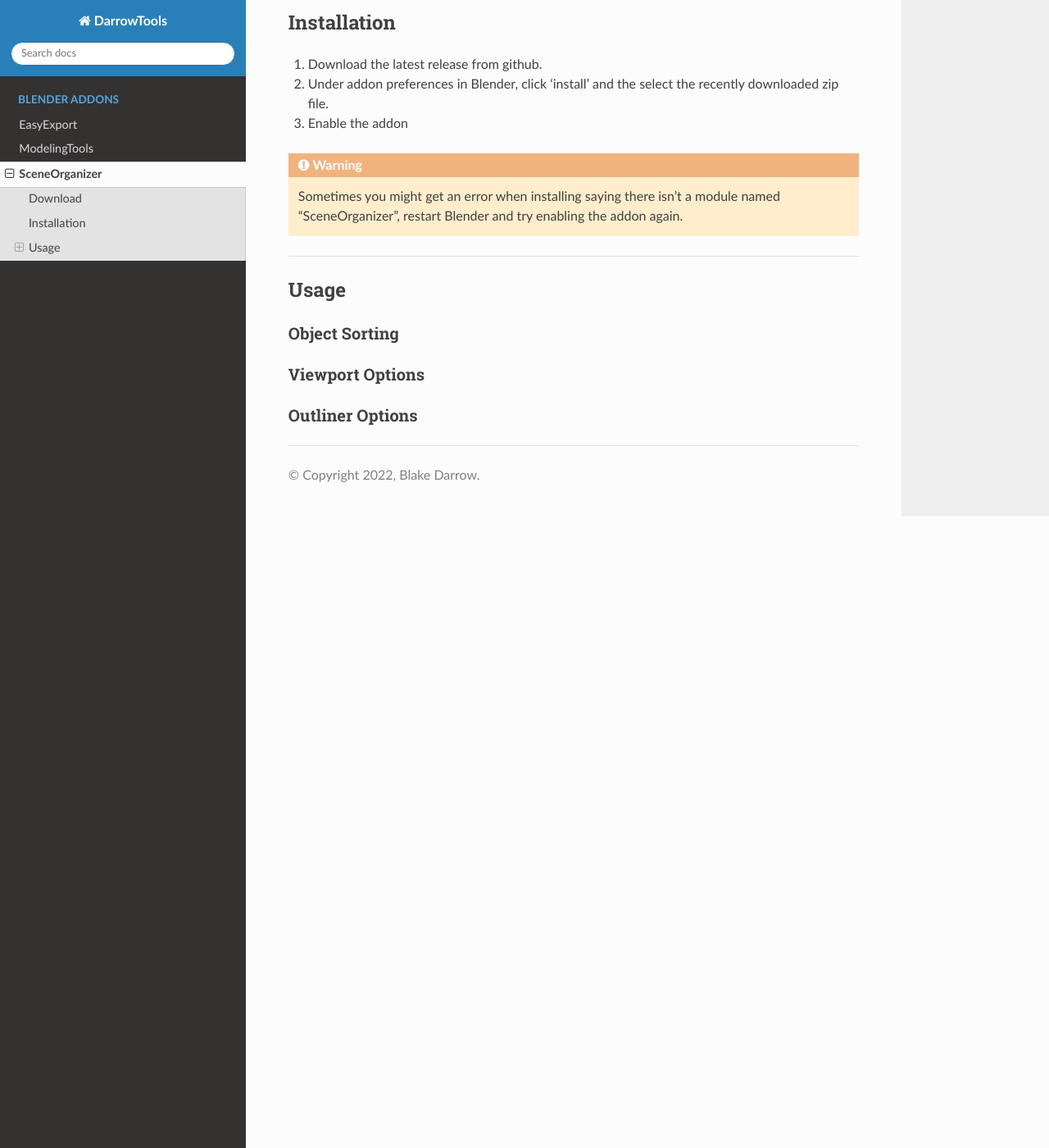
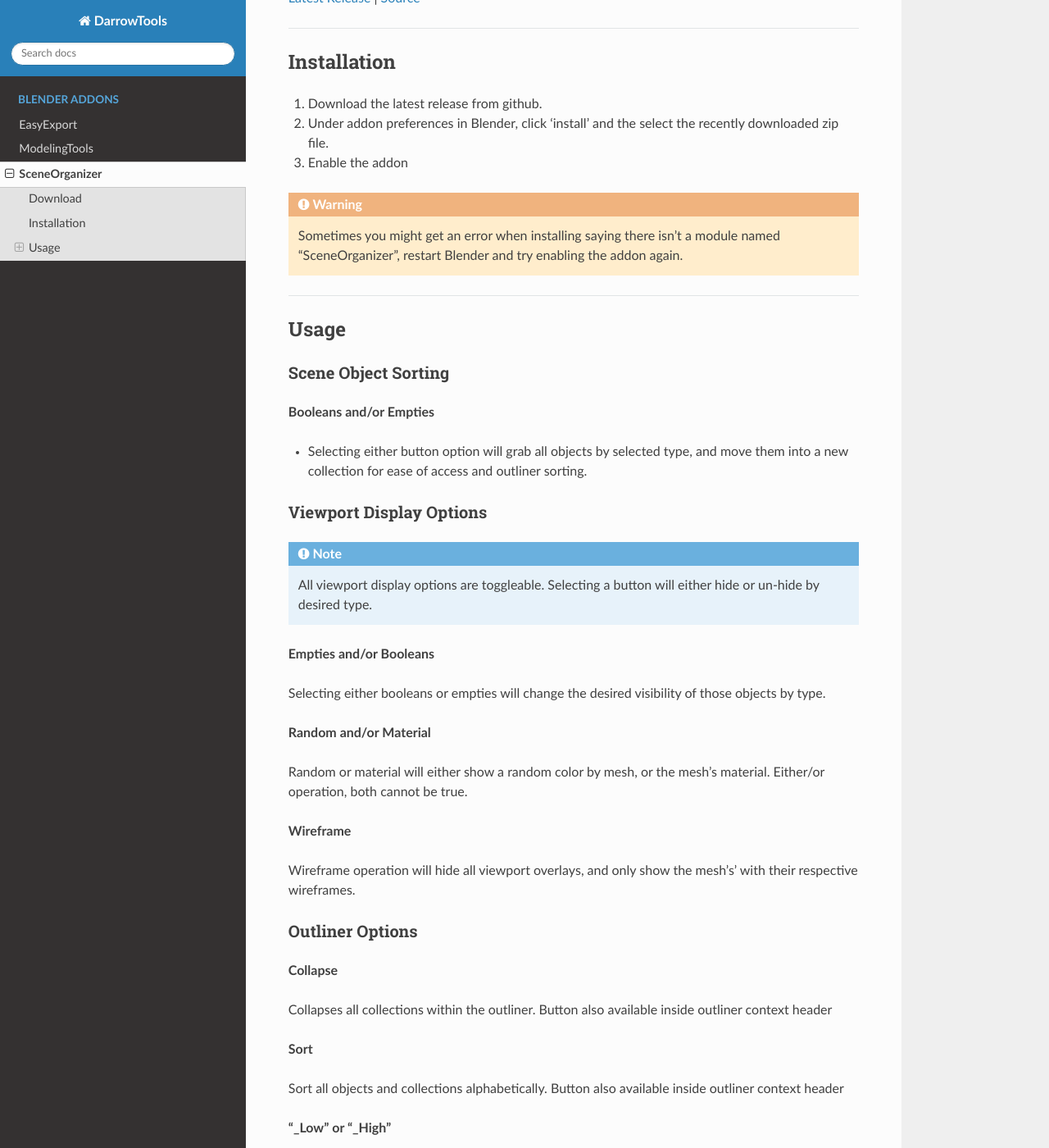
Before and after one commit to BlakeDarrow/DarrowRecipes, a Sphinx documentation site: the page built from source/SceneOrganizer.rst, in a window 1280 px wide and 1400 px high, scrolled down 887 px. Shown: the whole window at 82% size. Built offline with Sphinx 7.4.7 and the Read the Docs theme 2.0.0, drawn with Linux system fonts in a browser that asks for light colours; some of the changed text lies outside the part shown.

Commit message:
Rough draft for SceneOrganizer

```diff
--- a/source/ModelingTools.rst
+++ b/source/ModelingTools.rst
@@ -19,12 +19,12 @@ ModelingTools is an addon developed for Blender 2.80+ that features numerous ope
 :ref:`Cleans` |
 :ref:`Mask` |
 :ref:`downloadModelingtag` |
-:ref:`installscenetag`
+:ref:`installModelingtag`
 
 .. raw:: html
 
    <div style="position: relative; padding-bottom: 56.25%; height: 0; overflow: hidden; max-width: 100%; height: auto;">
-      <iframe src="https://www.youtube-nocookie.com/embed/TDyYM4R-OYI" frameborder="0" allowfullscreen style="position: absolute; top: 0; left: 0; width: 100%; height: 100%;"></iframe>
+      <iframe src="https://www.youtube-nocookie.com/embed/tlj1V0yBON4" frameborder="0" allowfullscreen style="position: absolute; top: 0; left: 0; width: 100%; height: 100%;"></iframe>
    </div>
    <hr>
 
--- a/source/SceneOrganizer.rst
+++ b/source/SceneOrganizer.rst
@@ -11,7 +11,7 @@
 SceneOrganizer
 #####################
 
-SceneOrganizer is....
+SceneOrganizer is simple tool that allows the user to manage some display options such as hide/un-hide boolean cutters and empties, sort objects into new collections by type, and outliner collection sorting.
 
 :ref:`Sorting` |
 :ref:`Viewport` |
@@ -22,7 +22,7 @@ SceneOrganizer is....
 .. raw:: html
 
    <div style="position: relative; padding-bottom: 56.25%; height: 0; overflow: hidden; max-width: 100%; height: auto;">
-      <iframe src="https://www.youtube-nocookie.com/embed/TDyYM4R-OYI" frameborder="0" allowfullscreen style="position: absolute; top: 0; left: 0; width: 100%; height: 100%;"></iframe>
+      <iframe src="https://www.youtube-nocookie.com/embed/EOLpj38DQwU" frameborder="0" allowfullscreen style="position: absolute; top: 0; left: 0; width: 100%; height: 100%;"></iframe>
    </div>
    <hr>
 
@@ -65,15 +65,56 @@ Usage
 
 .. _Sorting:
 
-Object Sorting
+Scene Object Sorting
 ---------------------
+
+**Booleans and/or Empties**
+
+* Selecting either button option will grab all objects by selected type, and move them into a new collection for ease of access and outliner sorting.
 
 .. _Viewport:
 
-Viewport Options
------------------------
+Viewport Display Options
+-------------------------
+
+.. note:: All viewport display options are toggleable. Selecting a button will either hide or un-hide by desired type.
+
+
+**Empties and/or Booleans**
+
+Selecting either booleans or empties will change the desired visibility of those objects by type.
+
+**Random and/or Material**
+
+Random or material will either show a random color by mesh, or the mesh's material. Either/or operation, both cannot be true.
+
+**Wireframe**
+
+Wireframe operation will hide all viewport overlays, and only show the mesh's' with their respective wireframes.
+
 
 .. _Outliner:
 
 Outliner Options
 ---------------------
+
+
+**Collapse**
+
+Collapses all collections within the outliner. Button also available inside outliner context header
+
+**Sort**
+
+Sort all objects and collections alphabetically. Button also available inside outliner context header
+
+**"_Low" or "_High"**
+
+Adds respective suffix to all of the selection, and strips additional excess characters, and converts "." to "_"
+
+**Strip**
+
+Removes excess numbers and suffix's as well as converting "." to "_"
+
+**Icons Only**
+
+Shows only the icons for custom buttons in header
```
